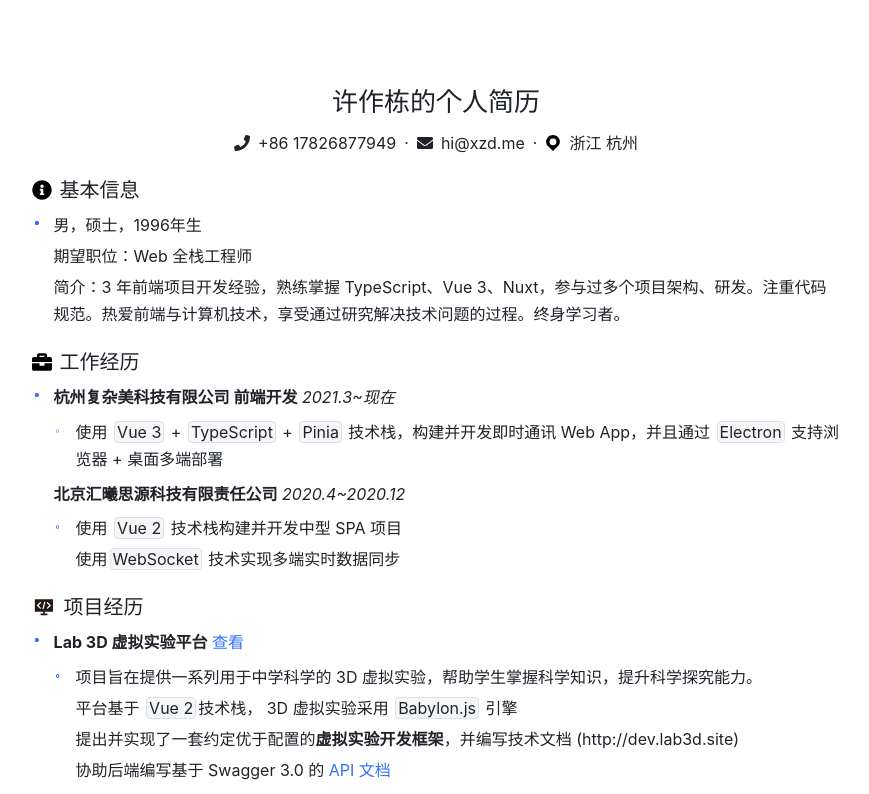
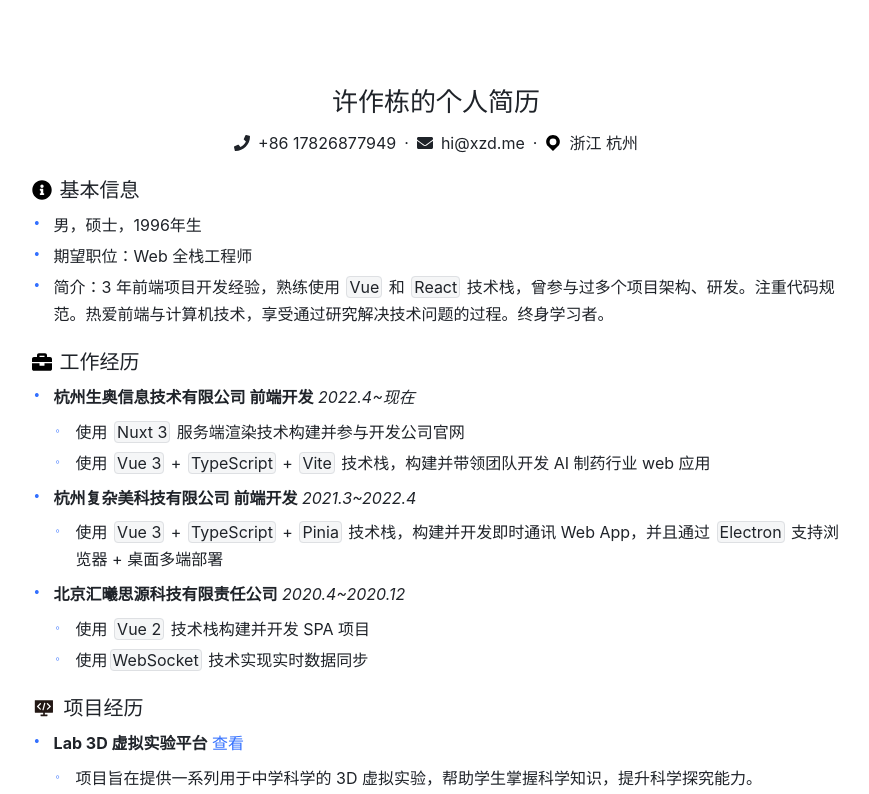
Before and after one commit to xuzuodong/resume, a Next.js app: page / in a window 1280 px wide. Shown: the top 794 px of the page, without its empty margins (204-1073 px from the left). Built offline with nearby package versions, Linux system fonts and the light colour scheme.

Commit message:
feat: 补充工作经历

```diff
--- a/src/pages/index.mdx
+++ b/src/pages/index.mdx
@@ -6,16 +6,20 @@ import { ResumeHeader } from '~/components/ResumeHeader'
 
  - 男，硕士，1996年生
  - 期望职位：Web 全栈工程师
- - 简介：3 年前端项目开发经验，熟练掌握 TypeScript、Vue 3、Nuxt，参与过多个项目架构、研发。注重代码规范。热爱前端与计算机技术，享受通过研究解决技术问题的过程。终身学习者。
+ - 简介：3 年前端项目开发经验，熟练使用 `Vue` 和 `React` 技术栈，曾参与过多个项目架构、研发。注重代码规范。热爱前端与计算机技术，享受通过研究解决技术问题的过程。终身学习者。
 
 ### <img src="images/briefcase-solid.svg" width="20px" /> 工作经历
 
-- **杭州复杂美科技有限公司 前端开发** *2021.3~现在*
+- **杭州生奥信息技术有限公司 前端开发** *2022.4~现在*
+  - 使用 `Nuxt 3` 服务端渲染技术构建并参与开发公司官网
+  - 使用 `Vue 3` + `TypeScript` + `Vite` 技术栈，构建并带领团队开发 AI 制药行业 web 应用
+
+- **杭州复杂美科技有限公司 前端开发** *2021.3~2022.4*
   - 使用 `Vue 3` + `TypeScript` + `Pinia` 技术栈，构建并开发即时通讯 Web App，并且通过 `Electron` 支持浏览器 + 桌面多端部署
 
 - **北京汇曦思源科技有限责任公司** *2020.4~2020.12*
-  - 使用 `Vue 2` 技术栈构建并开发中型 SPA 项目
-  - 使用`WebSocket` 技术实现多端实时数据同步
+  - 使用 `Vue 2` 技术栈构建并开发 SPA 项目
+  - 使用`WebSocket` 技术实现实时数据同步
 
 ### <img src="images/jishufuwu.svg" width="24px" /> 项目经历
 
--- a/src/styles/global.scss
+++ b/src/styles/global.scss
@@ -4,7 +4,7 @@
 
 @import "./typora-lark.css";
 
-h3 {
+#write h3 {
     @apply flex items-center;
 
     img {
@@ -12,6 +12,7 @@ h3 {
     }
 }
 
-ul {
+#write ul,
+#write li {
     @apply relative;
 }
```
